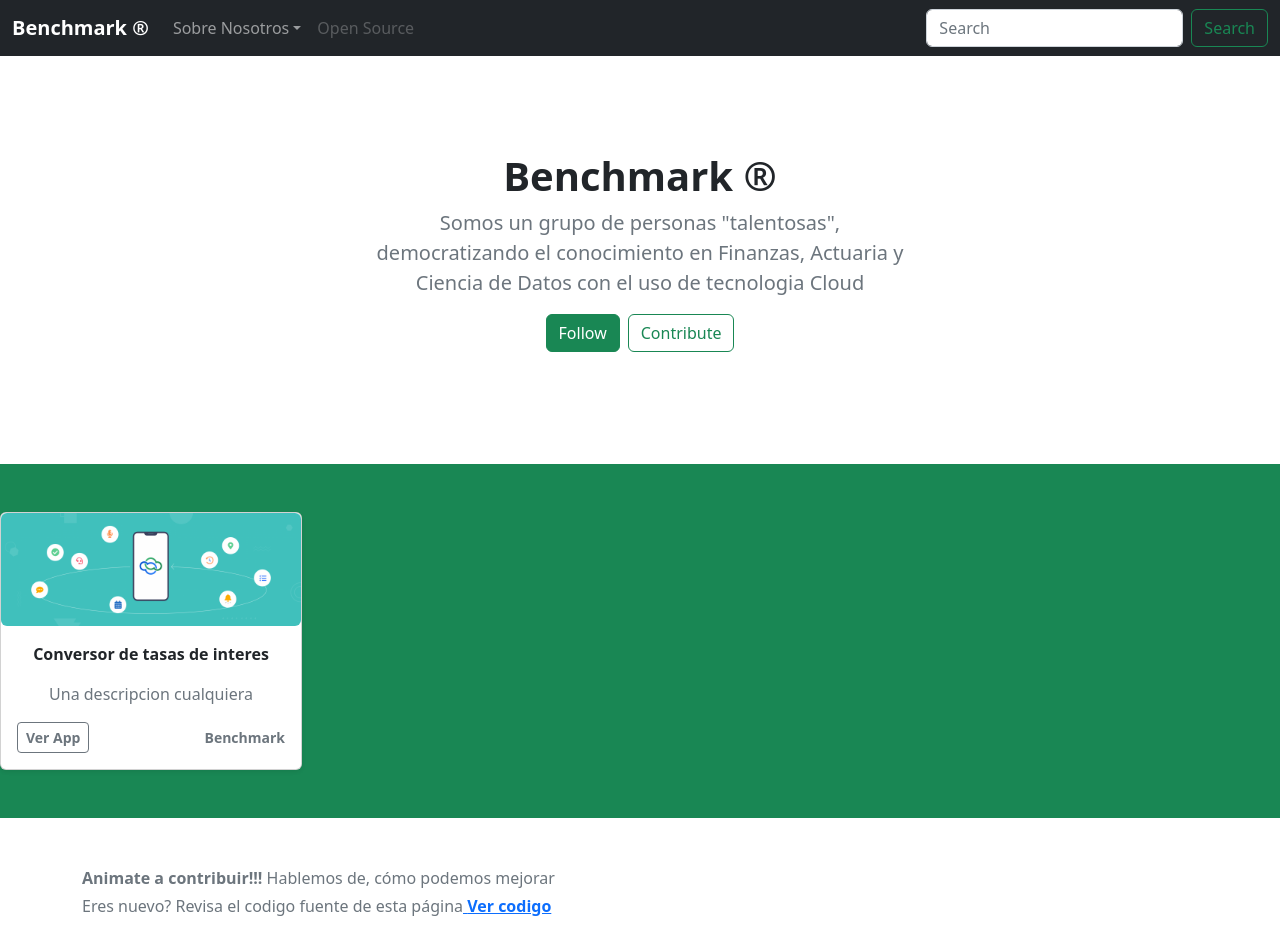
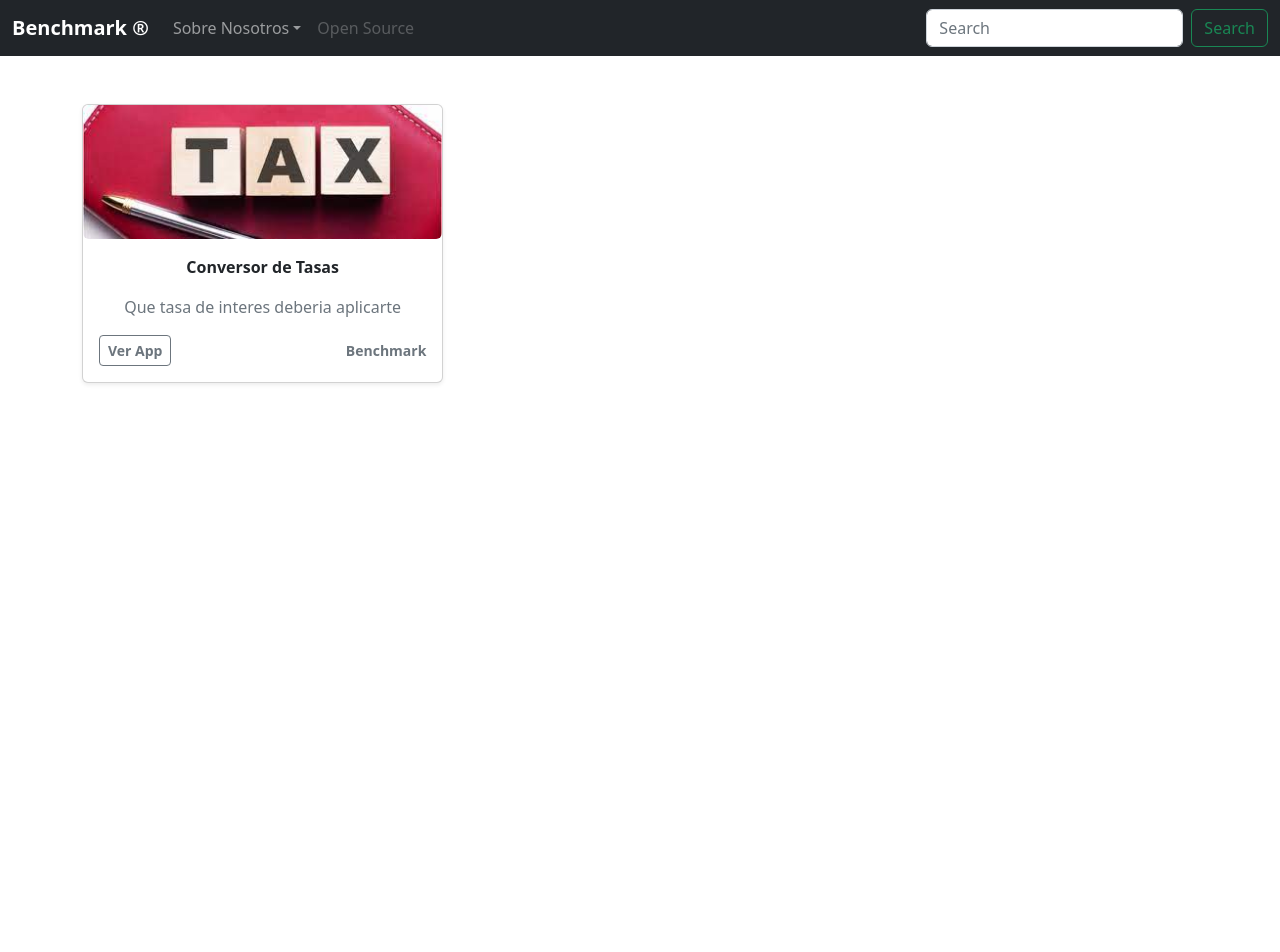
Before and after one commit to benchmarkco/front, a React (Vite) app: page /front/solutions in a window 1280 px wide. Shown: the top 952 px of the page. After the commit the page ends 800 px from the top, so only its background shows below. Built offline with nearby package versions, Linux system fonts and the light colour scheme.

Commit message:
add cname file

```diff
--- a/src/components/CardContainer.jsx
+++ b/src/components/CardContainer.jsx
@@ -2,7 +2,7 @@ import React from 'react'
 
 const CardContainer = (props) => {
   return (
-    <div className="album py-5 bg-dark">
+    <div className={`album py-5 ${props.background}`}>
         <div className="container">
             <div className="row row-cols-1 row-cols-sm-2 row-cols-md-3 g-3">
                 {props.children}
--- a/src/components/Footer.jsx
+++ b/src/components/Footer.jsx
@@ -7,7 +7,7 @@ const Footer = () => {
           <div className="row" >
             <div className="col" >
             </div>
-                <p className="mb-1"> <span className='ml-2 fw-bold'> Animate a contribuir!!! </span> Hablemos de, cómo podemos mejorar </p>
+                <p className="mb-1"> <span className='ml-2 fw-bold'> Animate a contribuir!!! </span> Cuentanos, cómo podemos mejorar </p>
                 <p className="mb-0">Eres nuevo? Revisa el codigo fuente de esta página
                     <a href="https://github.com/benchmarkco"> <span className='ml-2 fw-bold'> Ver codigo</span></a>
                 </p>
--- a/src/components/PortfolioOptimization/Portfolio.jsx
+++ b/src/components/PortfolioOptimization/Portfolio.jsx
@@ -48,7 +48,7 @@ const Portoflio = () => {
 
 
   const onSubmit = async data => {
-    let url = `http://localhost:5000/${data.ticket}`
+    let url = `http://localhost:8000/${data.ticket}`
     const response = await fetch(url);
     const fetch_data = await response.json();
 
--- a/src/pages/Index.jsx
+++ b/src/pages/Index.jsx
@@ -11,11 +11,11 @@ import ImageMonteCarlo from '../assets/img/montecarlo.png'
 function Index() {
   return (
     <>
-    <Navbar company_name = { "Cambios mostrar Dani ®" }/>
+    <Navbar company_name = { "Benchmark ®" }/>
     <Jumbotron company_name = { "Benchmark ®" }
                large_text = { 'Somos un grupo de personas "talentosas", democratizando el conocimiento en Finanzas, Actuaria y  Ciencia de Datos con el uso de tecnologia Cloud'}
                 />
-    <CardContainer>
+    <CardContainer background = "bg-dark">
         <Card img_link= { ImageTax }
               title="BenchSolutions"
               description = "Tenemos el hobby de crear aplicaciones que solucionan problemas cotidianos"
--- a/src/pages/Solutions.jsx
+++ b/src/pages/Solutions.jsx
@@ -1,10 +1,9 @@
 import Navbar from '../components/Navbar'
-import Jumbotron from '../components/Jumbotron'
 import Card from '../components/Card'
 import CardContainer from '../components/CardContainer'
 import Footer from '../components/Footer'
 
-import ImageTax from '../assets/img/tax.png'
+import ImageTax from '../assets/img/taxes.jpeg'
 import ImagePortfolio from '../assets/img/portfolio.png'
 import ImageMonteCarlo from '../assets/img/montecarlo.png'
 
@@ -12,26 +11,15 @@ const Solutions = () => {
     return (
         <>
         <Navbar company_name = { "Benchmark ®" }/>
-        <Jumbotron company_name = { "Benchmark ®" }
-                   large_text = { 'Somos un grupo de personas "talentosas", democratizando el conocimiento en Finanzas, Actuaria y  Ciencia de Datos con el uso de tecnologia Cloud'}
-                    />
+        <CardContainer>
+            <Card img_link= { ImageTax }
+                title="Conversor de Tasas"
+                description = "Que tasa de interes deberia aplicarte"
+                created_by= "Benchmark"
+                goto_link = "/front/tax"
+            />
+        </CardContainer>
 
-        <div className="py-5 row bg-success d-flex align-items-center">
-
-            <div className="col-md-3">
-            <Card img_link= { ImageTax }
-                        title="Conversor de tasas de interes"
-                        description = "Una descripcion cualquiera"
-                        created_by= "Benchmark"
-                        goto_link = "/front/tax"
-                    />
-
-            </div>
-
-
-        </div>
-
-        <Footer/>
         </>
       )
 }
```
Also changed, not shown: src/assets/img/taxes.jpeg (added), 1 other file (tests, documents, lock files or other folders).
